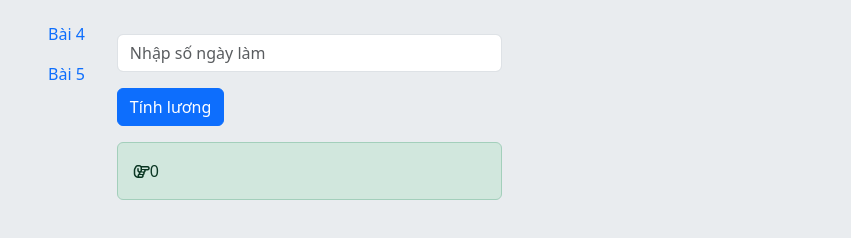
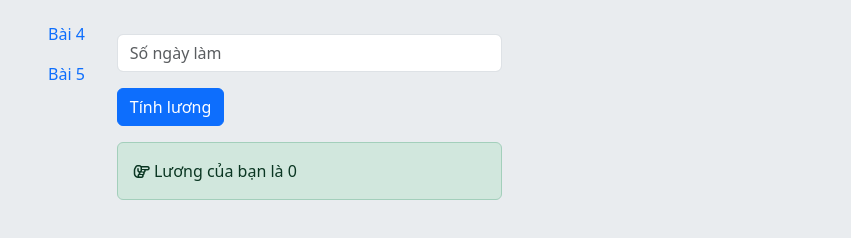
Before and after one commit to KhaiTrn/BC76_TranQuangKhai_BtJSBuoi2-3, a plain HTML site: page index.html in a window 1280 px wide. Both pictures are taken after a click on the button "Tính lương". Shown: the part 202-440 px from the top of the page, without its empty margins (50-901 px from the left). Drawn offline with nearby package versions, Linux system fonts and the light colour scheme.

Commit message:
chỉnh sửa 1 chút

```diff
--- a/JS/index.js
+++ b/JS/index.js
@@ -6,7 +6,7 @@ document.getElementById("tinhLuong").onclick = function () {
   tongLuong = luongMotNgay * soNgayLam;
   document.querySelector(
     ".ketQua"
-  ).innerHTML = `<p class ="mb-0"><i class="fa-regular fa-hand-point-right"></i>${tongLuong}</p>`;
+  ).innerHTML = `<p class ="mb-0"><i class="fa-regular fa-hand-point-right"></i> Lương của bạn là ${tongLuong}</p>`;
 };
 // Bài tập 2
 document.querySelector(".tinhTrungBinh").onclick = function () {
@@ -19,7 +19,7 @@ document.querySelector(".tinhTrungBinh").onclick = function () {
   soTrungBinh = (soThuNhat + soThuHai + soThuBa + soThuTu + soThuNam) / 5;
   document.querySelector(
     ".ketQua2"
-  ).innerHTML = `<p class ="mb-0"><i class="fa-regular fa-hand-point-right"></i>${soTrungBinh}</p>`;
+  ).innerHTML = `<p class ="mb-0"><i class="fa-regular fa-hand-point-right"></i> ${soTrungBinh}</p>`;
 };
 // Bài tập 3
 document.querySelector(".doiTienTe").onclick = function () {
@@ -51,7 +51,7 @@ document.querySelector(".tinhDienTich").onclick = function () {
 // Bài tập 5
 document.querySelector(".tinhTong").onclick = function () {
   const nhapSo = document.getElementById("nhapSo").value * 1;
-  if (nhapSo < -99 || nhapSo > 99) {
+  if (nhapSo > 99) {
     document.querySelector(
       ".ketQua5"
     ).innerHTML = `<p class ="mb-0"><i class="fa-regular fa-hand-point-right"></i> xin hãy nhập số có 2 chữ số</p>`;
@@ -63,6 +63,6 @@ document.querySelector(".tinhTong").onclick = function () {
     tongHaiKySo = soHangChuc + soHangDonVi;
     document.querySelector(
       ".ketQua5"
-    ).innerHTML = `<p class ="mb-0"><i class="fa-regular fa-hand-point-right"></i>${tongHaiKySo}</p>`;
+    ).innerHTML = `<p class ="mb-0"><i class="fa-regular fa-hand-point-right"></i> ${tongHaiKySo}</p>`;
   }
 };
--- a/index.html
+++ b/index.html
@@ -130,7 +130,7 @@
                   name=""
                   id="soNgayLam"
                   aria-describedby="helpId"
-                  placeholder="Nhập số ngày làm"
+                  placeholder="Số ngày làm"
                 />
               </div>
               <button class="btn btn-primary" id="tinhLuong">Tính lương</button>
```
